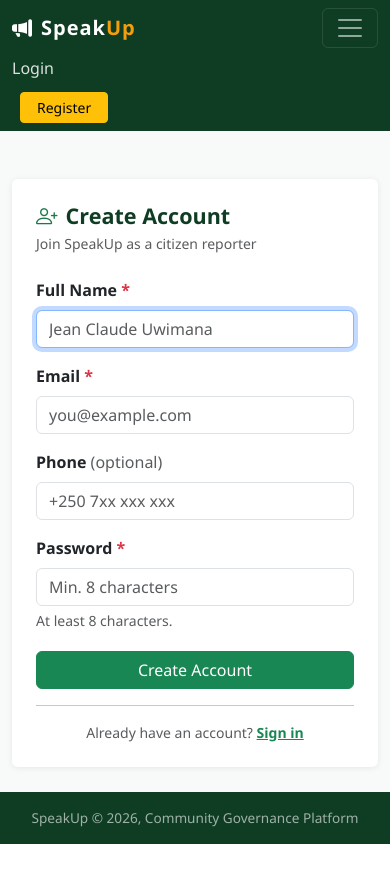
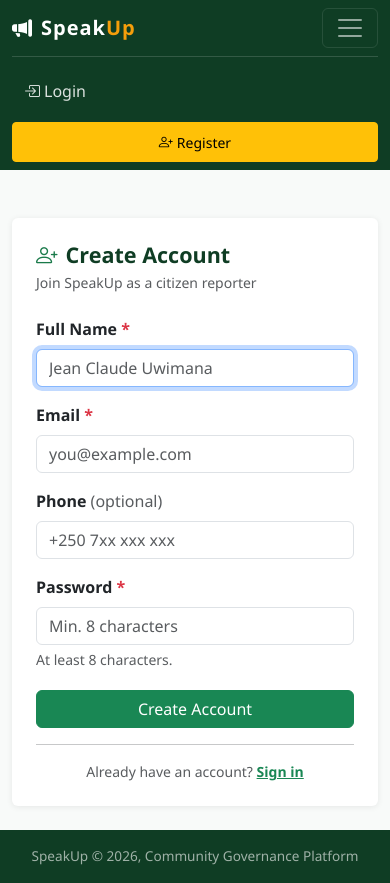
Before and after one commit to gilbmura/speakup, a FastAPI app: page /register in a window 390 px wide, after a click that opens the changed part. Before the commit the page ends 844 px from the top, so only its background shows below. Run offline with FastAPI, Linux system fonts and the light colour scheme.

Commit message:
improved mobile responsiveness

```diff
--- a/app/templates/base.html
+++ b/app/templates/base.html
@@ -54,6 +54,40 @@
       font-size:.85rem;
       margin-top: auto;
     }
+    @media (max-width: 991.98px) {
+      .navbar-collapse {
+        padding-top: .75rem;
+        margin-top: .5rem;
+        border-top: 1px solid rgba(255, 255, 255, 0.15);
+      }
+      .navbar-collapse .navbar-nav {
+        width: 100%;
+        align-items: stretch !important;
+        gap: 0.25rem;
+      }
+      .navbar-collapse .nav-item {
+        width: 100%;
+      }
+      .navbar-collapse .nav-link {
+        padding: 0.65rem 0.75rem;
+        border-radius: 0.375rem;
+      }
+      .navbar-collapse .nav-link:hover,
+      .navbar-collapse .nav-link:focus {
+        background: rgba(255, 255, 255, 0.08);
+      }
+      .navbar-collapse .nav-item .btn {
+        width: 100%;
+        margin-left: 0 !important;
+        margin-top: 0.25rem;
+        padding: 0.55rem 1rem;
+        text-align: center;
+      }
+      .navbar-collapse .dropdown-menu {
+        width: 100%;
+        margin-top: 0.25rem;
+      }
+    }
   </style>
   {% block extra_head %}{% endblock %}
 </head>
@@ -63,11 +97,12 @@
 <nav class="navbar navbar-expand-lg navbar-dark">
   <div class="container">
     <a class="navbar-brand" href="/"><i class="bi bi-megaphone-fill me-2"></i>Speak<span>Up</span></a>
-    <button class="navbar-toggler" type="button" data-bs-toggle="collapse" data-bs-target="#navMenu">
+    <button class="navbar-toggler" type="button" data-bs-toggle="collapse" data-bs-target="#navMenu"
+            aria-controls="navMenu" aria-expanded="false" aria-label="Toggle navigation">
       <span class="navbar-toggler-icon"></span>
     </button>
     <div class="collapse navbar-collapse" id="navMenu">
-      <ul class="navbar-nav ms-auto align-items-lg-center gap-1">
+      <ul class="navbar-nav ms-auto align-items-lg-center gap-lg-1">
         {% if request.session.get('user_id') %}
           {% set role = request.session.get('user_role') %}
           {% set uname = request.session.get('user_name') %}
@@ -101,8 +136,8 @@
             </ul>
           </li>
         {% else %}
-          <li class="nav-item"><a class="nav-link" href="/login">Login</a></li>
-          <li class="nav-item"><a class="btn btn-sm btn-warning ms-2 px-3" href="/register">Register</a></li>
+          <li class="nav-item"><a class="nav-link rounded" href="/login"><i class="bi bi-box-arrow-in-right me-1"></i>Login</a></li>
+          <li class="nav-item"><a class="btn btn-sm btn-warning px-3 ms-0 ms-lg-2" href="/register"><i class="bi bi-person-plus me-1"></i>Register</a></li>
         {% endif %}
       </ul>
     </div>
```
